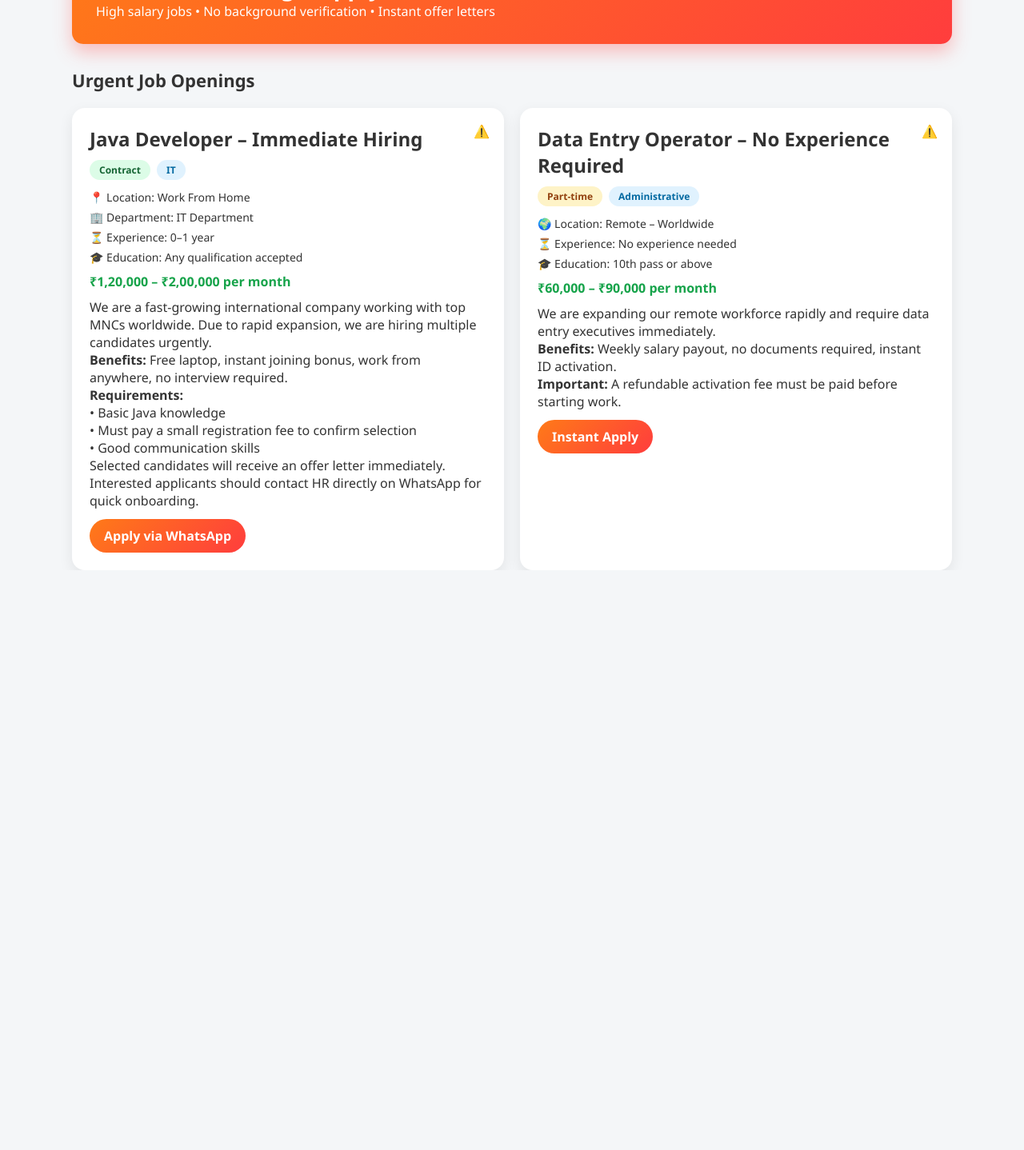
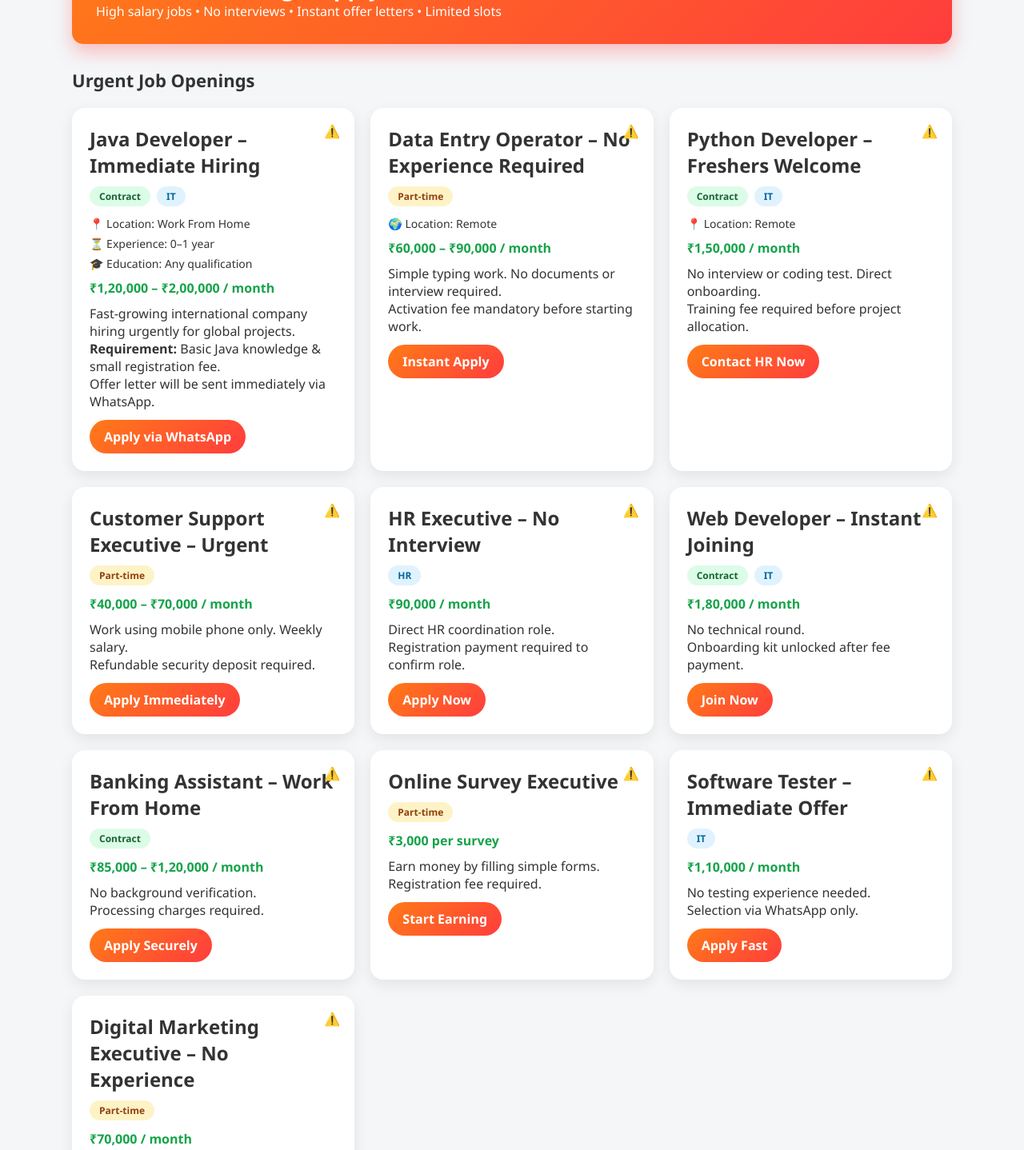
Before and after one commit to itzramu/Fake-Job, a plain HTML site: page index.html in a window 1280 px wide. Shown: the part 201-1639 px from the top of the page at 80% size. Before the commit the page ends 914 px from the top, so only its background shows below. Drawn offline with Linux system fonts and the light colour scheme.

Commit message:
Update index.html

```diff
--- a/index.html
+++ b/index.html
@@ -17,86 +17,132 @@
 
 <div class="banner">
   <h2>Immediate Hiring – Apply Now!</h2>
-  <p>High salary jobs • No background verification • Instant offer letters</p>
+  <p>
+    High salary jobs • No interviews • Instant offer letters • Limited slots
+  </p>
 </div>
 
 <h2 class="section-title">Urgent Job Openings</h2>
 
 <div class="jobs">
 
-  <!-- JOB 1 -->
   <div class="job">
     <h2>Java Developer – Immediate Hiring</h2>
-
     <div class="tags">
       <span class="tag contract">Contract</span>
       <span class="tag it">IT</span>
     </div>
-
     <div class="job-info">📍 Location: Work From Home</div>
-    <div class="job-info">🏢 Department: IT Department</div>
     <div class="job-info">⏳ Experience: 0–1 year</div>
-    <div class="job-info">🎓 Education: Any qualification accepted</div>
-
-    <div class="salary">₹1,20,000 – ₹2,00,000 per month</div>
-
-    <p>
-      We are a fast-growing international company working with top MNCs worldwide.
-      Due to rapid expansion, we are hiring multiple candidates urgently.
-    </p>
-
-    <p>
-      <strong>Benefits:</strong> Free laptop, instant joining bonus,
-      work from anywhere, no interview required.
-    </p>
-
-    <p>
-      <strong>Requirements:</strong><br>
-      • Basic Java knowledge<br>
-      • Must pay a small registration fee to confirm selection<br>
-      • Good communication skills
-    </p>
-
-    <p>
-      Selected candidates will receive an offer letter immediately.
-      Interested applicants should contact HR directly on WhatsApp
-      for quick onboarding.
-    </p>
-
-    <a href="#" class="apply-btn">Apply via WhatsApp</a>
+    <div class="job-info">🎓 Education: Any qualification</div>
+    <div class="salary">₹1,20,000 – ₹2,00,000 / month</div>
+    <p>Fast-growing international company hiring urgently for global projects.</p>
+    <p><strong>Requirement:</strong> Basic Java knowledge & small registration fee.</p>
+    <p>Offer letter will be sent immediately via WhatsApp.</p>
+    <a class="apply-btn">Apply via WhatsApp</a>
   </div>
 
-  <!-- JOB 2 -->
   <div class="job">
     <h2>Data Entry Operator – No Experience Required</h2>
-
     <div class="tags">
       <span class="tag parttime">Part-time</span>
-      <span class="tag it">Administrative</span>
     </div>
+    <div class="job-info">🌍 Location: Remote</div>
+    <div class="salary">₹60,000 – ₹90,000 / month</div>
+    <p>Simple typing work. No documents or interview required.</p>
+    <p>Activation fee mandatory before starting work.</p>
+    <a class="apply-btn">Instant Apply</a>
+  </div>
 
-    <div class="job-info">🌍 Location: Remote – Worldwide</div>
-    <div class="job-info">⏳ Experience: No experience needed</div>
-    <div class="job-info">🎓 Education: 10th pass or above</div>
+  <div class="job">
+    <h2>Python Developer – Freshers Welcome</h2>
+    <div class="tags">
+      <span class="tag contract">Contract</span>
+      <span class="tag it">IT</span>
+    </div>
+    <div class="job-info">📍 Location: Remote</div>
+    <div class="salary">₹1,50,000 / month</div>
+    <p>No interview or coding test. Direct onboarding.</p>
+    <p>Training fee required before project allocation.</p>
+    <a class="apply-btn">Contact HR Now</a>
+  </div>
 
-    <div class="salary">₹60,000 – ₹90,000 per month</div>
+  <div class="job">
+    <h2>Customer Support Executive – Urgent</h2>
+    <div class="tags">
+      <span class="tag parttime">Part-time</span>
+    </div>
+    <div class="salary">₹40,000 – ₹70,000 / month</div>
+    <p>Work using mobile phone only. Weekly salary.</p>
+    <p>Refundable security deposit required.</p>
+    <a class="apply-btn">Apply Immediately</a>
+  </div>
 
-    <p>
-      We are expanding our remote workforce rapidly and require
-      data entry executives immediately.
-    </p>
+  <div class="job">
+    <h2>HR Executive – No Interview</h2>
+    <div class="tags">
+      <span class="tag it">HR</span>
+    </div>
+    <div class="salary">₹90,000 / month</div>
+    <p>Direct HR coordination role.</p>
+    <p>Registration payment required to confirm role.</p>
+    <a class="apply-btn">Apply Now</a>
+  </div>
 
-    <p>
-      <strong>Benefits:</strong> Weekly salary payout, no documents required,
-      instant ID activation.
-    </p>
+  <div class="job">
+    <h2>Web Developer – Instant Joining</h2>
+    <div class="tags">
+      <span class="tag contract">Contract</span>
+      <span class="tag it">IT</span>
+    </div>
+    <div class="salary">₹1,80,000 / month</div>
+    <p>No technical round.</p>
+    <p>Onboarding kit unlocked after fee payment.</p>
+    <a class="apply-btn">Join Now</a>
+  </div>
 
-    <p>
-      <strong>Important:</strong> A refundable activation fee must be paid
-      before starting work.
-    </p>
+  <div class="job">
+    <h2>Banking Assistant – Work From Home</h2>
+    <div class="tags">
+      <span class="tag contract">Contract</span>
+    </div>
+    <div class="salary">₹85,000 – ₹1,20,000 / month</div>
+    <p>No background verification.</p>
+    <p>Processing charges required.</p>
+    <a class="apply-btn">Apply Securely</a>
+  </div>
 
-    <a href="#" class="apply-btn">Instant Apply</a>
+  <div class="job">
+    <h2>Online Survey Executive</h2>
+    <div class="tags">
+      <span class="tag parttime">Part-time</span>
+    </div>
+    <div class="salary">₹3,000 per survey</div>
+    <p>Earn money by filling simple forms.</p>
+    <p>Registration fee required.</p>
+    <a class="apply-btn">Start Earning</a>
+  </div>
+
+  <div class="job">
+    <h2>Software Tester – Immediate Offer</h2>
+    <div class="tags">
+      <span class="tag it">IT</span>
+    </div>
+    <div class="salary">₹1,10,000 / month</div>
+    <p>No testing experience needed.</p>
+    <p>Selection via WhatsApp only.</p>
+    <a class="apply-btn">Apply Fast</a>
+  </div>
+
+  <div class="job">
+    <h2>Digital Marketing Executive – No Experience</h2>
+    <div class="tags">
+      <span class="tag parttime">Part-time</span>
+    </div>
+    <div class="salary">₹70,000 / month</div>
+    <p>Promote ads using personal social media.</p>
+    <p>Toolkit fee mandatory.</p>
+    <a class="apply-btn">Join Today</a>
   </div>
 
 </div>
```
